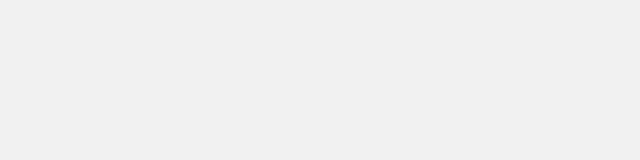
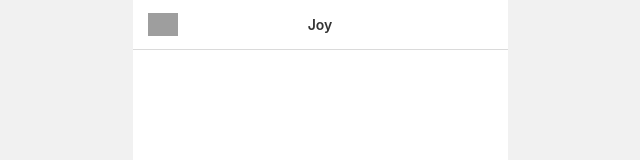
Before and after one commit to rachel490/Kicks, a React (Create React App) app: page /chat/1 in a window 1280 px wide. Before the commit this address had no page. Shown: the top 160 px of the page, without its empty margins (320-960 px from the left). Built offline with nearby package versions, Linux system fonts and the light colour scheme; grey boxes are pictures that could not be loaded.

Commit message:
✨ 채팅창 Route 설정 및 PageHeader 컴포넌트 생성

```diff
--- a/src/App.tsx
+++ b/src/App.tsx
@@ -4,6 +4,7 @@ import { Routes, Route } from 'react-router-dom';
 import { AppLayout } from 'components';
 import {
   ChatListPage,
+  ChatRoomPage,
   MainPage,
   ProfilePage,
   SearchPage,
@@ -18,7 +19,6 @@ function App() {
       <ThemeProvider theme={defaultTheme}>
         <GlobalStyle />
         <Routes>
-          {/* <Route path="/login" element={} /> */}
           <Route path="/" element={<AppLayout />}>
             <Route index element={<MainPage />} />
             <Route path="search" element={<SearchPage />} />
@@ -26,6 +26,8 @@ function App() {
             <Route path="chats" element={<ChatListPage />} />
             <Route path="profile" element={<ProfilePage />} />
           </Route>
+          <Route path="/chat/:id" element={<ChatRoomPage />} />
+          {/* <Route path="/login" element={} /> */}
         </Routes>
       </ThemeProvider>
     </>
--- /dev/null
+++ b/src/components/Common/PageHeader/PageHeader.tsx
@@ -0,0 +1,19 @@
+import * as S from './styles';
+
+interface Props {
+  title: string;
+}
+
+export const PageHeader = ({ title }: Props) => {
+  return (
+    <S.PageHeaderContainer>
+      <S.BackIcon to="/chats">
+        <img
+          src="https://icons.iconarchive.com/icons/icons8/ios7/512/Arrows-Left-icon.png"
+          alt="back_icon"
+        />
+      </S.BackIcon>
+      <S.PageTitle>{title}</S.PageTitle>
+    </S.PageHeaderContainer>
+  );
+};
--- /dev/null
+++ b/src/components/Common/PageHeader/styles.ts
@@ -0,0 +1,26 @@
+import { Link } from 'react-router-dom';
+import styled from 'styled-components';
+
+export const PageHeaderContainer = styled.div`
+  display: flex;
+  align-items: center;
+  position: relative;
+  height: ${({ theme }) => theme.style.header_height};
+  padding: 0 ${({ theme }) => theme.style.edge_padding};
+  border-bottom: 1px solid #dadada;
+`;
+
+export const BackIcon = styled(Link)`
+  position: absolute;
+  left: ${({ theme }) => theme.style.edge_padding};
+  img {
+    display: block;
+    width: 30px;
+  }
+`;
+
+export const PageTitle = styled.h2`
+  width: 100%;
+  text-align: center;
+  font-weight: 600;
+`;
--- a/src/components/index.ts
+++ b/src/components/index.ts
@@ -1,4 +1,5 @@
 export { AppLayout } from './AppLayout/AppLayout';
+export { AppContainer } from './AppLayout/styles';
 
 // Profile
 export { ProfileHeader } from './Profile/ProfileHeader/ProfileHeader';
@@ -8,3 +9,6 @@ export { ProfileNavigation } from './Profile/ProfileNavigation/ProfileNavigation
 export { EmptyChat } from './Chat/EmptyChat/EmptyChat';
 export { ChatList } from './Chat/ChatList/ChatList';
 export { ChatItem } from './Chat/ChatItem/ChatItem';
+
+// Common
+export { PageHeader } from './Common/PageHeader/PageHeader';
--- a/src/pages/ChatListPage/ChatListPage.tsx
+++ b/src/pages/ChatListPage/ChatListPage.tsx
@@ -1,7 +1,7 @@
 import { ChatList, EmptyChat } from 'components';
 import * as S from './styles';
 
-const chatData = [
+export const chatData = [
   {
     id: 1,
     with_user: {
--- a/src/pages/ChatListPage/styles.ts
+++ b/src/pages/ChatListPage/styles.ts
@@ -11,7 +11,8 @@ export const PageTitle = styled.h3`
   display: flex;
   align-items: center;
   padding: 0 15px;
-  height: 50px;
+  height: ${({ theme }) => theme.style.header_height};
+  box-shadow: 0 2px 2px rgba(0, 0, 0, 0.1);
   font-size: 15px;
   font-weight: bold;
 `;
--- /dev/null
+++ b/src/pages/ChatRoomPage/ChatRoomPage.tsx
@@ -0,0 +1,15 @@
+import { useParams } from 'react-router-dom';
+import { AppContainer, PageHeader } from 'components';
+import { chatData } from 'pages/ChatListPage/ChatListPage';
+
+export const ChatRoomPage = () => {
+  const { id } = useParams();
+  const userData = chatData.filter(chat => chat.id === Number(id));
+  const { name } = userData[0].with_user;
+
+  return (
+    <AppContainer>
+      <PageHeader title={name} />
+    </AppContainer>
+  );
+};
--- a/src/pages/index.ts
+++ b/src/pages/index.ts
@@ -1,5 +1,6 @@
 export { MainPage } from './MainPage';
 export { ChatListPage } from './ChatListPage/ChatListPage';
+export { ChatRoomPage } from './ChatRoomPage/ChatRoomPage';
 export { SearchPage } from './SearchPage';
 export { UploadPage } from './UploadPage';
 export { ProfilePage } from './ProfilePage/ProfilePage';
--- a/src/styles/DefaultTheme.ts
+++ b/src/styles/DefaultTheme.ts
@@ -9,8 +9,9 @@ const defaultTheme: DefaultTheme = {
     nav_active_bg: '#bebebe'
   },
   style: {
-    border_light: '1px solid #ddd',
-    edge_padding: '15px'
+    border_light: '1px solid #eaeaea',
+    edge_padding: '15px',
+    header_height: '50px'
   }
 };
 
--- a/src/styles/styled.d.ts
+++ b/src/styles/styled.d.ts
@@ -12,6 +12,7 @@ declare module 'styled-components' {
     style: {
       border_light: string;
       edge_padding: string;
+      header_height: string;
     };
   }
 }
```
